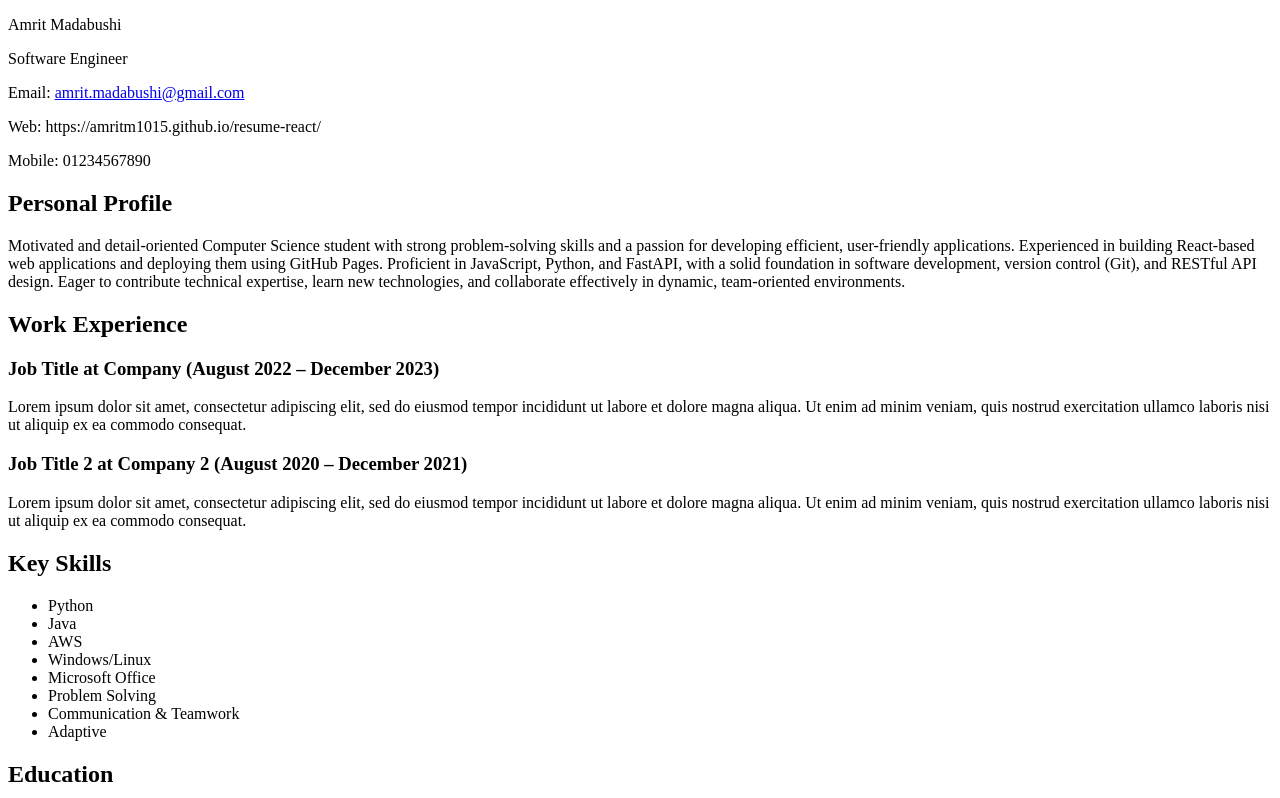
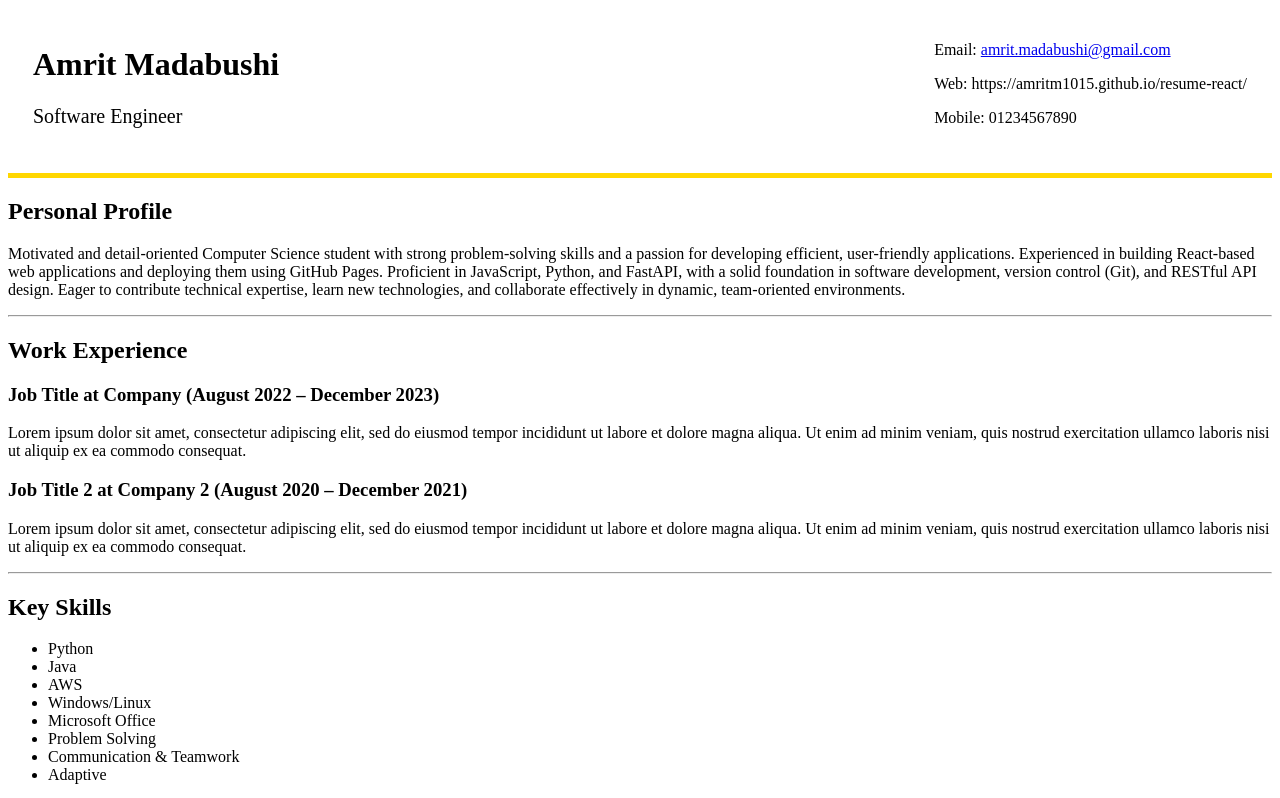
Before and after one commit to AmritM1015/resume-react, a React (Create React App) app: page / in a window 1280 px wide. Shown: the top 798 px of the page. Built offline with nearby package versions, Linux system fonts and the light colour scheme.

Commit message:
rendering issue fixed

```diff
--- a/src/App.css
+++ b/src/App.css
@@ -27,31 +27,38 @@
 .App-link {
   color: #61dafb;
 }
-/*#top{
-  display:flex;
-  flex-direction: row;
-  justify-content: space-between;
-  margin:25px;
+.large-text{
+  font-size: 20px;
+  line-height: normal;
 }
-#profile{
-  display:flex;
-  flex-direction: row;
-  margin:25px;
-  justify-content: space-around;
-  align-items: flex-start;
-}
-#work-experience{
+.head{
   display:flex;
   flex-direction: row;
   margin:25px;
   justify-content: space-between;
   align-items: flex-start;
 }
+.hr-1{
+  background-color: gold;
+  border-width: 0;
+  height:5px;
+}
+/*
+#profile{
+}
+#work-experience{
+    display:flex;
+    flex-direction: row;
+    gap: 10px;
+    margin:25px;
+    justify-content: space-evenly;
+    align-items: flex-start;
+}
 #key-skills {
     display: flex;
     flex-direction: row;
+    gap: 5px;
     margin: 25px;
-  justify-content: space-between;
     align-items: flex-start;
 }
 #education{
@@ -73,10 +80,7 @@
     flex-direction: column;
     padding-left: 20px;
 }
-.large-text{
-  font-size: 20px;
-  line-height: normal;
-}
+
 h1{
     line-height: 1;
 }
--- a/src/App.js
+++ b/src/App.js
@@ -51,13 +51,16 @@ class App extends Component{
   }
   render() {
     return (
-      console.log("App component is rendering..."),
       <div>
-        <Header personInfo={this.state.personInfo} contactInfo={this.state.contactInfo}></Header>
-        <Personal profile={this.state.profile}></Personal>
-        <Work workExperience={this.state.workExperience}></Work>
-        <Skills keySkills={this.state.keySkills}></Skills>
-        <Education education={this.state.education}></Education>
+        <Header personInfo={this.state.personInfo} contactInfo={this.state.contactInfo} />
+        <hr className='hr-1'/>
+        <Personal profile={this.state.profile} />
+        <hr />
+        <Work workExperience={this.state.workExperience} />
+        <hr />
+        <Skills keySkills={this.state.keySkills} />
+        <hr />
+        <Education education={this.state.education} />
       </div>
     );
   }
--- a/src/Header.js
+++ b/src/Header.js
@@ -3,14 +3,14 @@ import React, { Component } from "react";
 class Header extends Component {
   render() {
     return (
-      <div className="hd1">
-        <div className="hd1_c1">
+      <div className="head">
+        <div className="head_c1">
           <div>
-            <p className="bold">{this.props.personInfo.name}</p>
-            <p>{this.props.personInfo.occupation}</p>
+            <h1>{this.props.personInfo.name}</h1>
+            <p className="large-text">{this.props.personInfo.occupation}</p>
           </div>
         </div>
-        <div className="hd1_c2">
+        <div className="head_c2">
           <div>
           <p>Email: <a className="link" href={`mailto:${this.props.contactInfo.email}`}>{this.props.contactInfo.email}</a></p>
             <p>Web: {this.props.contactInfo.web}</p>
```
Also changed, not shown: public/index.html (+0 -95 lines), public/styles.css (deleted, +0 -61 lines), 1 other file (tests, documents, lock files or other folders). Lines whose indentation alone changed are shown as unchanged.
